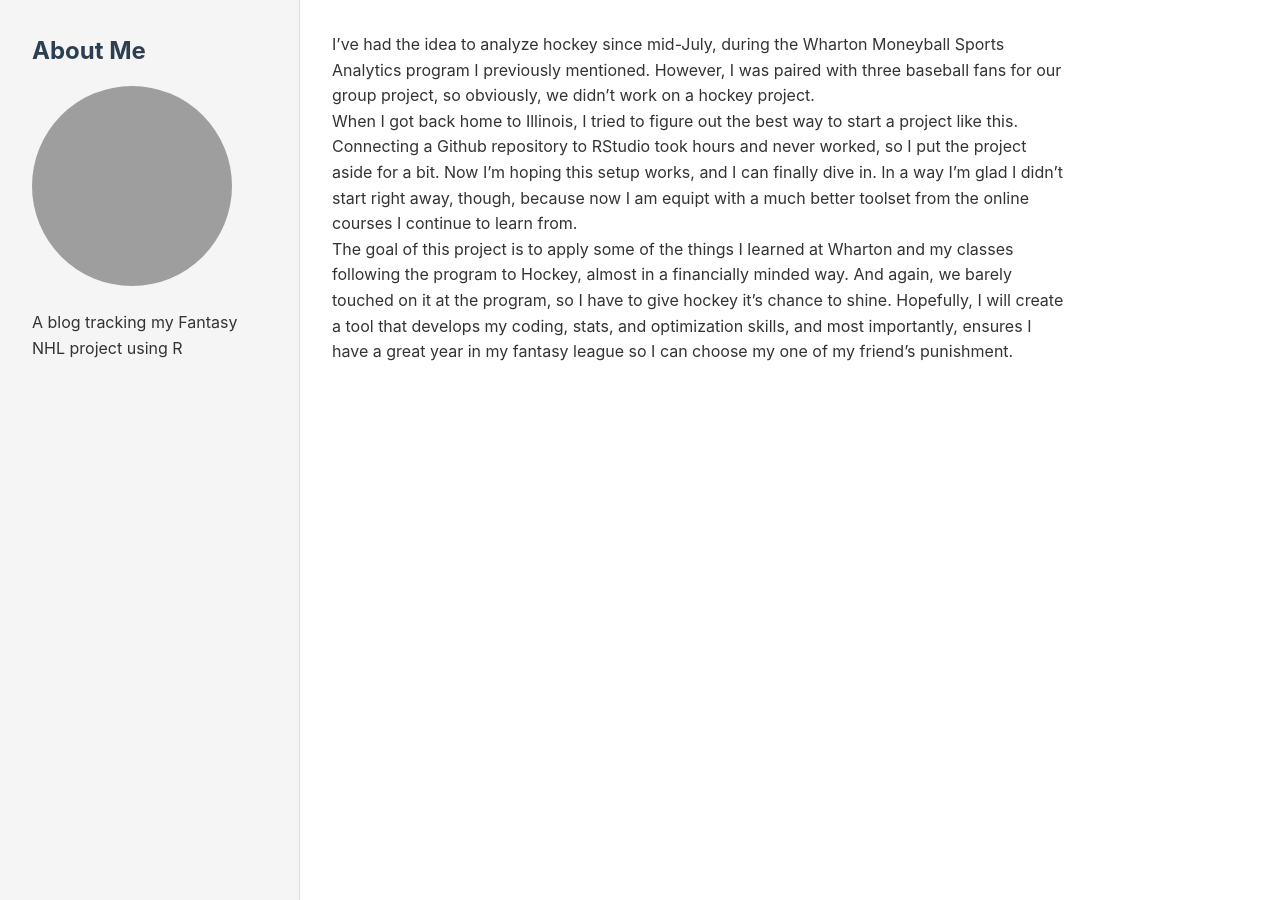
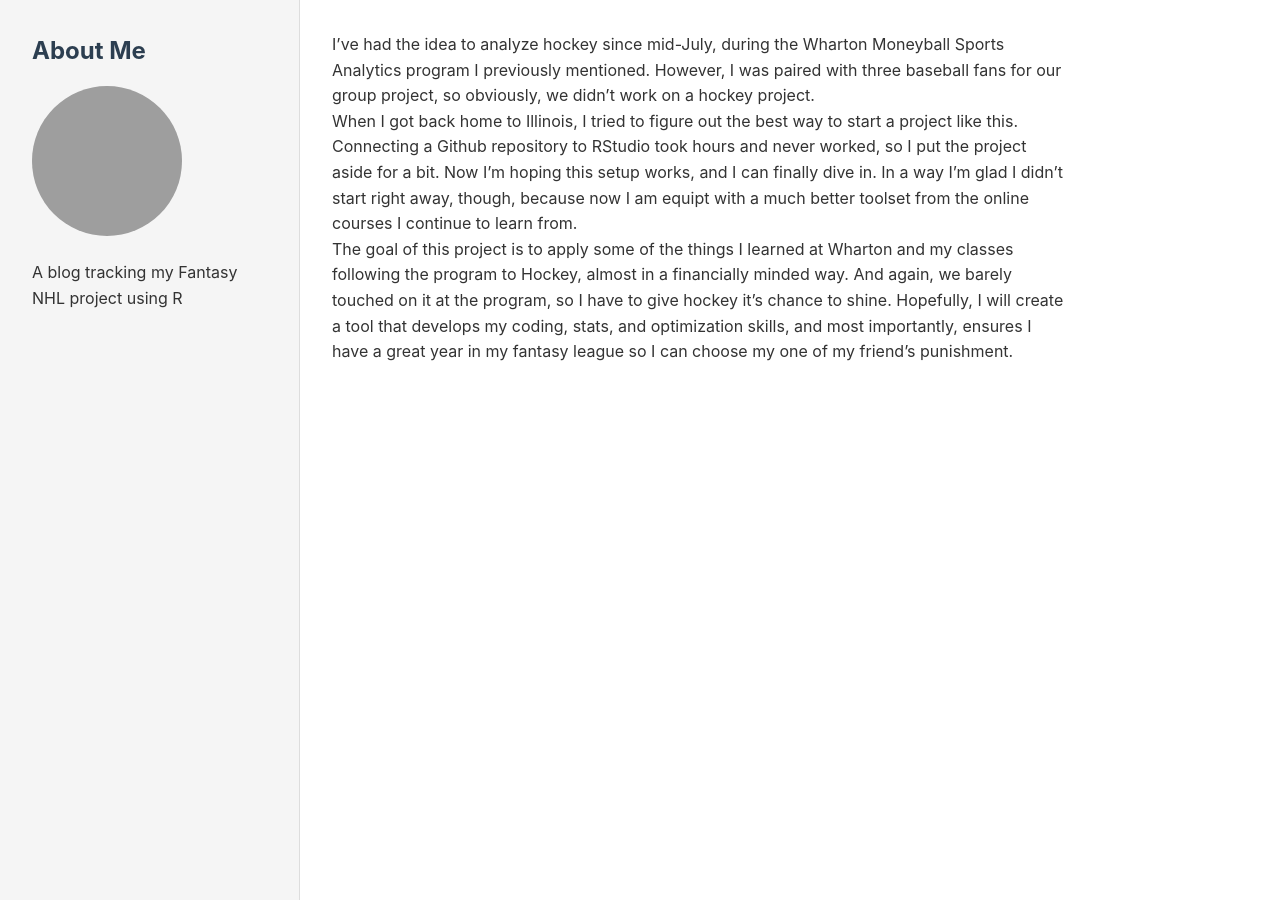
Before and after one commit to HenryLange/fantasy-nhl-optimizer, a Jekyll site: the page built from _posts/2025-08-31-first-post.md, in a window 1280 px wide. Built offline with Jekyll 4.4.1, drawn with Linux system fonts in a browser that asks for light colours; our own code applies the rules of GitHub Pages for plain Markdown files; grey boxes are pictures that could not be loaded.

Commit message:
Update style.css
oops that broke something

```diff
--- a/assets/css/style.css
+++ b/assets/css/style.css
@@ -35,8 +35,8 @@ body {
 }
 
 .profile-img {
-    width: 200px;
-    height: 200px;
+    width: 150px;
+    height: 150px;
     border-radius: 50%;
     object-fit: cover;
     margin-bottom: 1rem;
```
